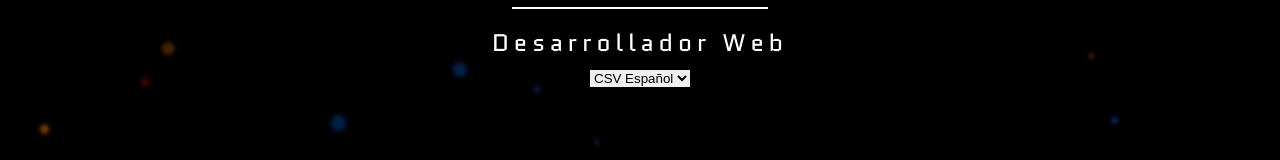
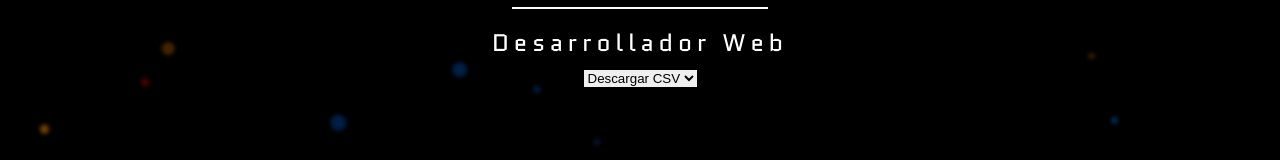
Before and after one commit to El-Merch/Portafolio_Merchand, a React (Vite) app in the folder frontend/: page / in a window 1280 px wide. Shown: the part 356-516 px from the top of the page. Built offline with nearby package versions, Linux system fonts and the light colour scheme; a web font is replaced by a local one.

Commit message:
SELECT CORREGIDO

```diff
--- a/frontend/src/components/Home.jsx
+++ b/frontend/src/components/Home.jsx
@@ -48,7 +48,7 @@ function Home() {
 
         <div id='contenedor_select_csv'>
           <select id='select_csv'>
-            CSV
+            <option selected disabled>Descargar CSV</option>
             <option value="">CSV Español</option>
             <option value="">CSV Ingles</option>
           </select>
```
